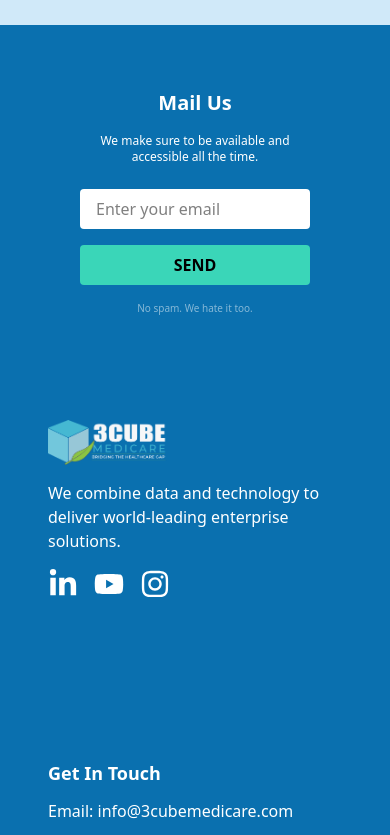
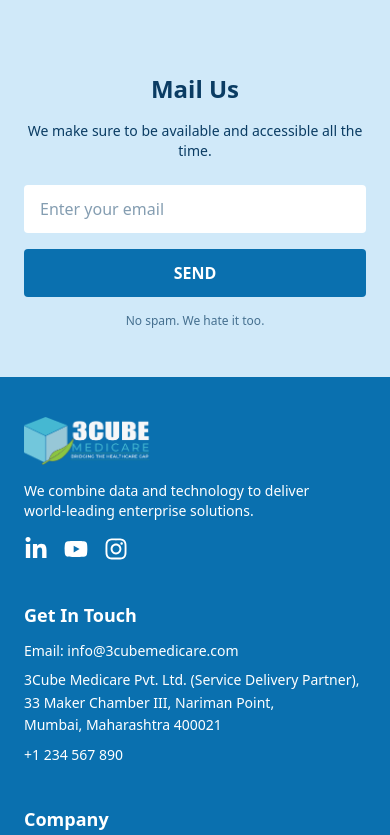
Before and after one commit to sangeeta-jogi29/3cube, a React (Vite) app: page / in a window 390 px wide. Shown: the part 9560-10395 px from the top of the page. Built offline with nearby package versions, Linux system fonts and the light colour scheme.

Commit message:
Update Header component and add Technology component

```diff
--- a/src/components/Footer.jsx
+++ b/src/components/Footer.jsx
@@ -6,11 +6,10 @@ const Footer = () => {
   return (
     <>
       {/* Mail Us Section */}
-
-      <section className="bg-[#0a70af] text-white text-center px-20 py-16 fade-in">
-        <div className="max-w-[1200px] mx-auto">
-          <h3 className="text-xl font-semibold mb-4">Mail Us</h3>
-          <p className="text-xs mb-6">
+      <section className="bg-[#d0e9f9] text-[#0a3c63] text-center px-6 py-12 sm:py-16 fade-in">
+        <div className="max-w-[700px] mx-auto">
+          <h3 className="text-2xl sm:text-3xl font-semibold mb-4">Mail Us</h3>
+          <p className="text-sm sm:text-base mb-6">
             We make sure to be available and accessible all the time.
           </p>
           <form
@@ -20,32 +19,32 @@ const Footer = () => {
             <input
               type="email"
               placeholder="Enter your email"
-              className="rounded px-4 py-2 bg-white text-black w-full sm:w-auto flex-grow"
+              className="rounded px-4 py-3 bg-white text-[#0a3c63] w-full sm:w-auto flex-grow focus:outline-none focus:ring-2 focus:ring-[#0a70af]"
               required
               aria-label="Email address"
             />
             <button
               type="submit"
-              className="bg-[#3ad6b8] text-black font-semibold rounded px-6 py-2 hover:bg-[#2bb89e] transition duration-300"
+              className="bg-[#0a70af] text-white font-semibold rounded px-6 py-3 hover:bg-[#084d7a] transition duration-300"
             >
               SEND
             </button>
           </form>
-          <p className="text-[10px] text-white/50 mt-4">No spam. We hate it too.</p>
+          <p className="text-xs text-[#0a3c63]/70 mt-4">No spam. We hate it too.</p>
         </div>
       </section>
 
       {/* Footer */}
-      <footer className="bg-[#0a70af] text-white px-12 py-10 fade-in">
-        <div className="max-w-[1200px] mx-auto flex flex-col md:flex-row justify-between items-start gap-40">
+      <footer className="bg-[#0a70af] text-white px-6 sm:px-12 py-10 fade-in">
+        <div className="max-w-[1200px] mx-auto flex flex-col md:flex-row justify-between items-start gap-10 md:gap-20">
           {/* Logo and Description */}
           <div className="flex-1">
             <img
               src={logo}
               alt="3CubeMedicare logo"
-              className="w-30 md:w-40 mb-4"
+              className="w-32 md:w-40 mb-4"
             />
-            <p className="text-lx mb-4 max-w-[300px]">
+            <p className="text-sm sm:text-base mb-4 max-w-[300px]">
               We combine data and technology to deliver world-leading enterprise solutions.
             </p>
             <div className="flex space-x-4">
@@ -54,35 +53,35 @@ const Footer = () => {
                 href="https://www.linkedin.com/company/3cube/"
                 target="_blank"
                 rel="noopener noreferrer"
-                className="hover:text-[#f28c4f]"
+                className="hover:text-[#f28c4f] transition-colors"
               >
-                <FaLinkedinIn className="text-3xl" />
+                <FaLinkedinIn className="text-2xl sm:text-3xl" />
               </a>
               <a
                 aria-label="YouTube"
                 href="https://youtube.com/@3cubemedicare129?si=JBN6uYw0N06E51xf"
                 target="_blank"
                 rel="noopener noreferrer"
-                className="hover:text-[#f28c4f]"
+                className="hover:text-[#f28c4f] transition-colors"
               >
-                <FaYoutube className="text-3xl" />
+                <FaYoutube className="text-2xl sm:text-3xl" />
               </a>
               <a
                 aria-label="Instagram"
                 href="#"
-                className="hover:text-[#f28c4f]"
+                className="hover:text-[#f28c4f] transition-colors"
               >
-                <FaInstagram className="text-3xl" />
+                <FaInstagram className="text-2xl sm:text-3xl" />
               </a>
             </div>
           </div>
 
           {/* Contact Info */}
-          <div className="flex-1 text-lx">
+          <div className="flex-1 text-sm sm:text-base">
             <h3 className="font-semibold text-lg mb-3">Get In Touch</h3>
             <p className="mb-2">Email: info@3cubemedicare.com</p>
-            <address className="not-italic mb-2">
-              Address: 3Cube Medicare Pvt. Ltd. (Service Delivery Partner),<br />
+            <address className="not-italic mb-2 leading-relaxed">
+              3Cube Medicare Pvt. Ltd. (Service Delivery Partner),<br />
               33 Maker Chamber III, Nariman Point,<br />
               Mumbai, Maharashtra 400021
             </address>
@@ -90,7 +89,7 @@ const Footer = () => {
           </div>
 
           {/* Company Links */}
-          <div className="flex-1 text-lx">
+          <div className="flex-1 text-sm sm:text-base">
             <h3 className="font-semibold text-lg mb-3">Company</h3>
             <ul className="space-y-2">
               <li><a href="#" className="hover:underline">What We Do</a></li>
@@ -101,6 +100,11 @@ const Footer = () => {
             </ul>
           </div>
         </div>
+
+        {/* Bottom copyright */}
+        <div className="mt-10 text-center text-xs sm:text-sm text-white/70">
+          &copy; {new Date().getFullYear()} 3Cube Medicare Pvt. Ltd. All rights reserved.
+        </div>
       </footer>
     </>
   );
```
